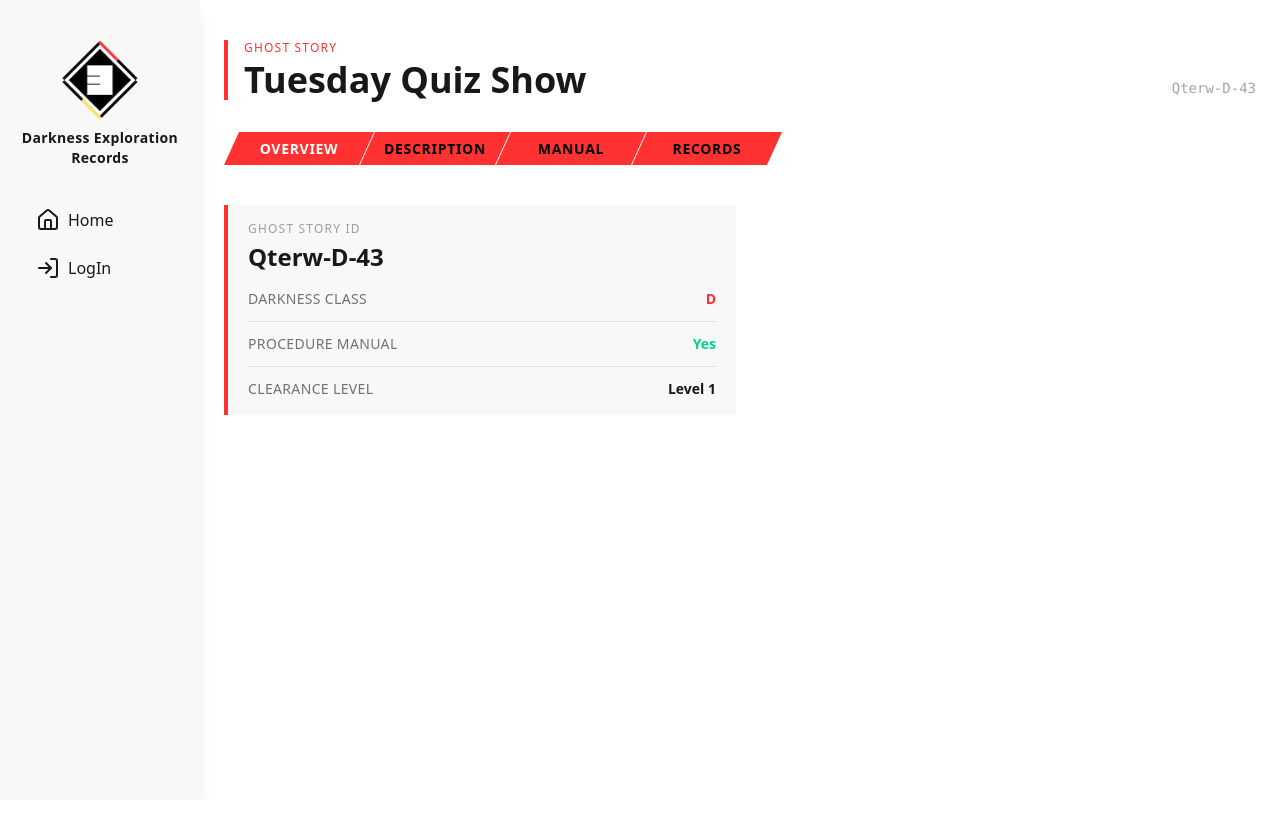
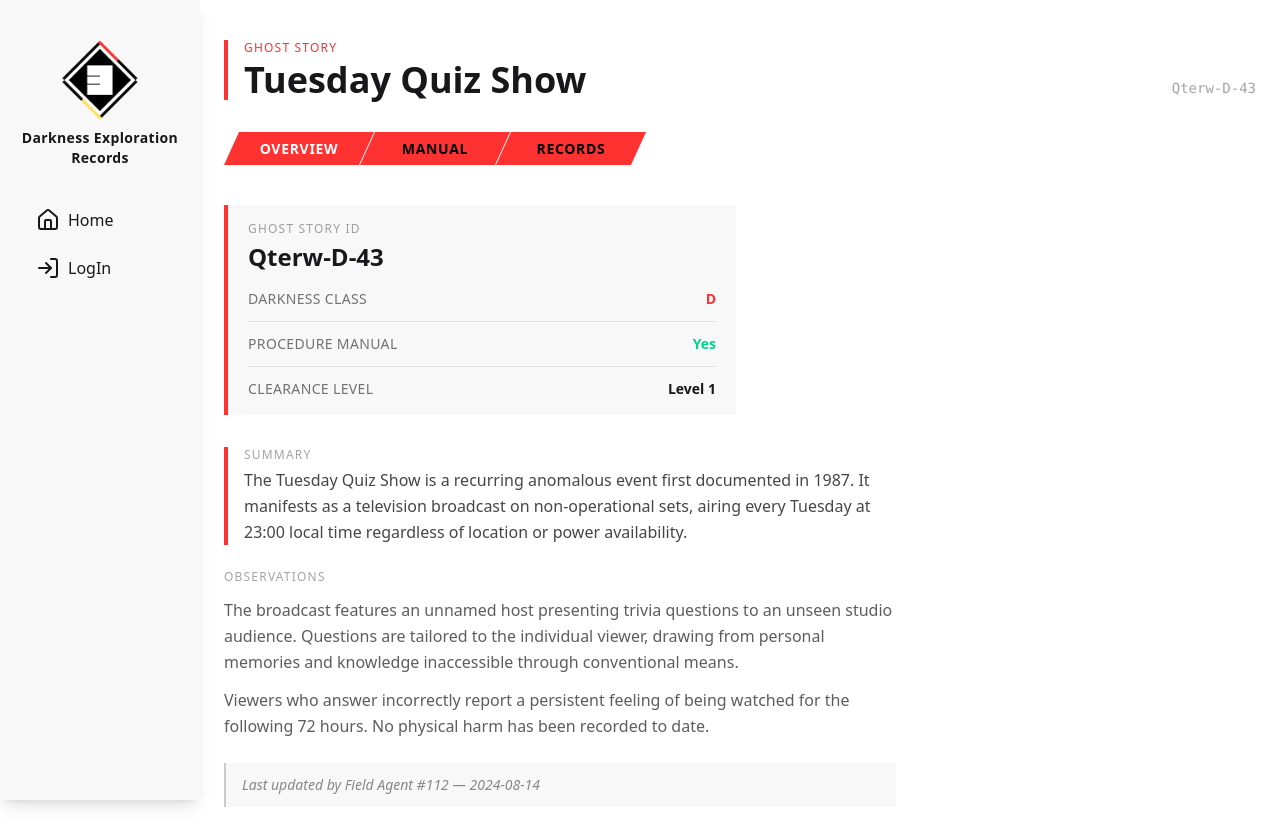
Before and after one commit to nravesz/DarknessExplorationRecord, a React app in the folder frontend/: page /overview in a window 1280 px wide. Before the commit the page ends 800 px from the top, so only its background shows below. Built offline with nearby package versions, Linux system fonts and the light colour scheme; the HTML template or start-up script is replaced by a standard one.

Commit message:
remove: description tab

```diff
--- a/frontend/src/App.tsx
+++ b/frontend/src/App.tsx
@@ -1,6 +1,7 @@
 import { Navigate, Route, Routes } from 'react-router-dom';
 import Layout from './features/Layout';
-import FileSummary from './features/ghost-story/FileSummary';
+import Description from './features/ghost-story/Description';
+import Overview from './features/ghost-story/Overview';
 import Home from './pages/Home';
 import LoginPage from './pages/LoginPage';
 import { ROUTES } from './routes';
@@ -13,8 +14,8 @@ function App() {
       <Route element={<Layout />}>
         <Route path={ROUTES.HOME} element={<Home />}>
           <Route index element={<Navigate to={OVERVIEW} replace />} />
-          <Route path={OVERVIEW} element={<FileSummary />} />
-          <Route path={DESCRIPTION} element={<div>Description</div>} />
+          <Route path={OVERVIEW} element={<Overview />} />
+          <Route path={DESCRIPTION} element={<Description />} />
           <Route path={MANUAL} element={<div>Procedure Manual</div>} />
           <Route path={RECORDS} element={<div>Darkness Exploration Records</div>} />
         </Route>
--- /dev/null
+++ b/frontend/src/features/ghost-story/Description.tsx
@@ -0,0 +1,35 @@
+function Description() {
+  return (
+    <div className="max-w-2xl space-y-6">
+      <div className="border-l-4 border-brand pl-4">
+        <div className="text-xs uppercase tracking-widest text-base-content/40 mb-1">Summary</div>
+        <p className="text-base-content/80 leading-relaxed">
+          The Tuesday Quiz Show is a recurring anomalous event first documented in 1987. It manifests as a
+          television broadcast on non-operational sets, airing every Tuesday at 23:00 local time regardless
+          of location or power availability.
+        </p>
+      </div>
+
+      <div>
+        <div className="text-xs uppercase tracking-widest text-base-content/40 mb-3">Observations</div>
+        <div className="space-y-3 text-base-content/70 leading-relaxed">
+          <p>
+            The broadcast features an unnamed host presenting trivia questions to an unseen studio audience.
+            Questions are tailored to the individual viewer, drawing from personal memories and knowledge
+            inaccessible through conventional means.
+          </p>
+          <p>
+            Viewers who answer incorrectly report a persistent feeling of being watched for the following
+            72 hours. No physical harm has been recorded to date.
+          </p>
+        </div>
+      </div>
+
+      <div className="bg-base-200 border-l-2 border-base-content/20 px-4 py-3 text-sm text-base-content/50 italic">
+        Last updated by Field Agent #112 — 2024-08-14
+      </div>
+    </div>
+  );
+}
+
+export default Description;
--- /dev/null
+++ b/frontend/src/features/ghost-story/Overview.tsx
@@ -0,0 +1,13 @@
+import Description from "./Description";
+import FileSummary from "./FileSummary";
+
+function Overview() {
+  return (
+    <div className="space-y-8">
+      <FileSummary />
+      <Description />
+    </div>
+  );
+}
+
+export default Overview;
--- a/frontend/src/features/ghost-story/TabBar.tsx
+++ b/frontend/src/features/ghost-story/TabBar.tsx
@@ -4,8 +4,7 @@ import './TabBar.css';
 
 const TABS = [
   { label: 'Overview', to: ROUTES.GHOST_STORY_TABS.OVERVIEW },
-  { label: 'Description', to: ROUTES.GHOST_STORY_TABS.DESCRIPTION },
-  { label: 'Manual', to: ROUTES.GHOST_STORY_TABS.MANUAL },
+{ label: 'Manual', to: ROUTES.GHOST_STORY_TABS.MANUAL },
   { label: 'Records', to: ROUTES.GHOST_STORY_TABS.RECORDS },
 ];
 
```
